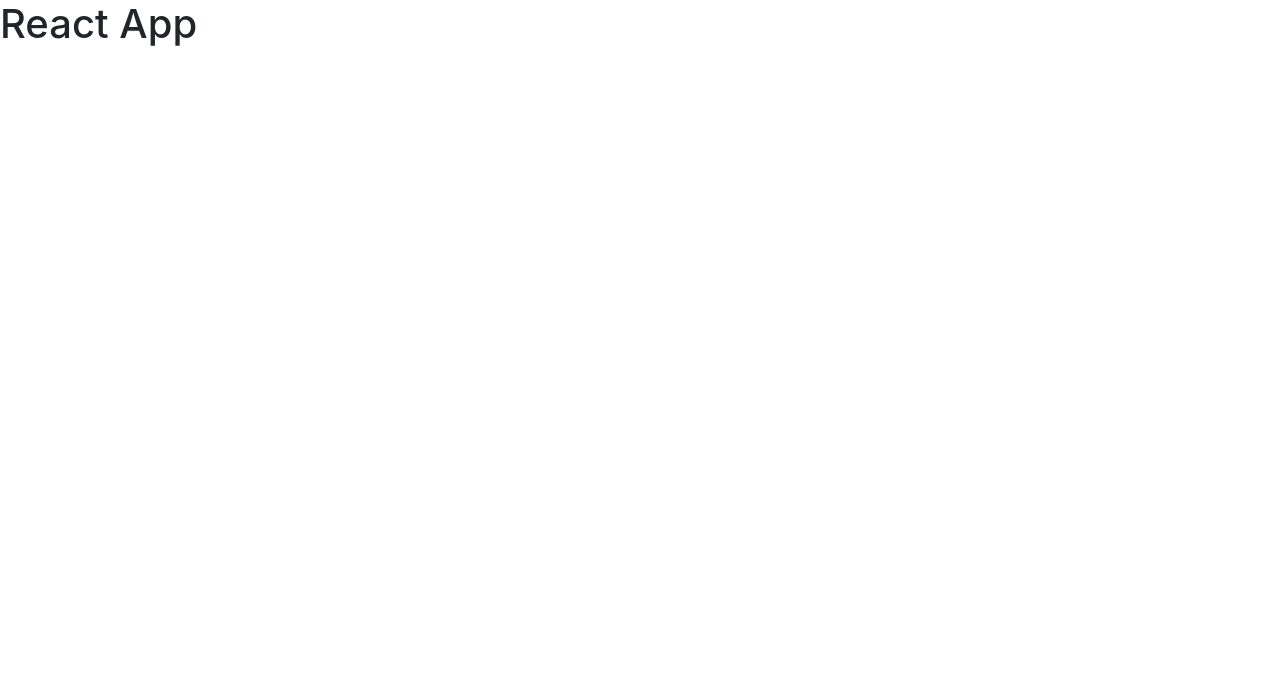
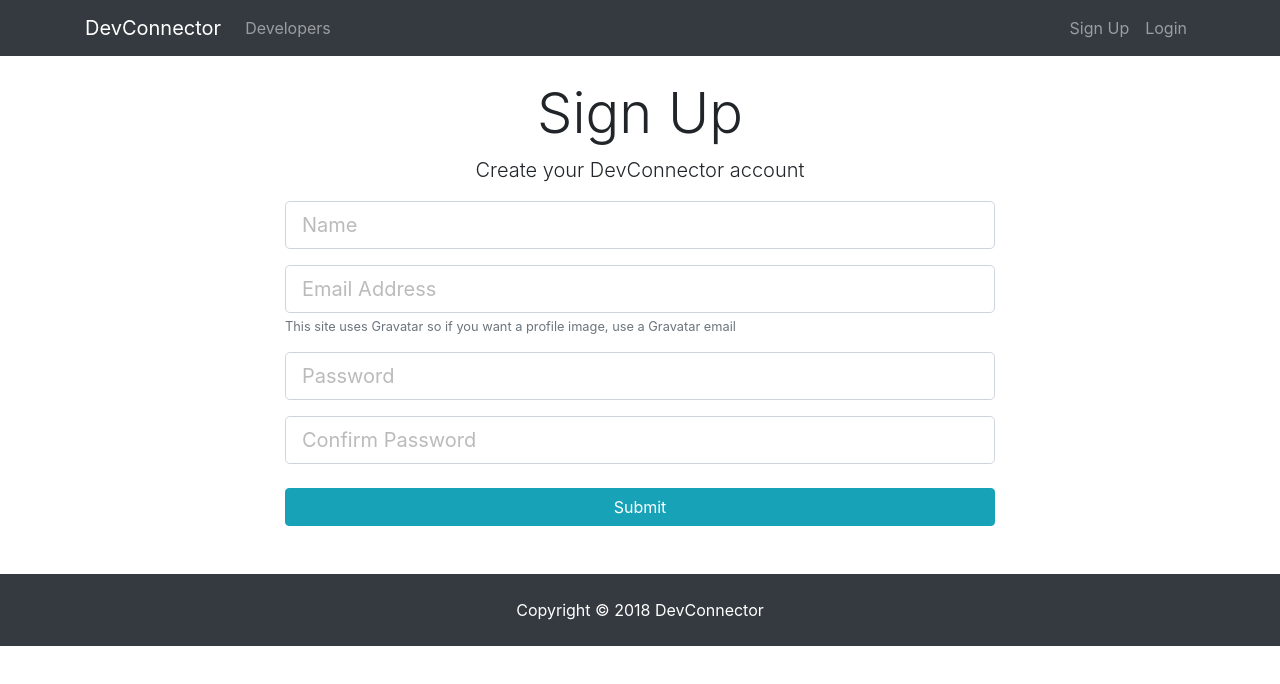
Before and after one commit to edwinbbu/devConnector, a React (Create React App) app in the folder client/: page /register in a window 1280 px wide. Shown: the top 684 px of the page. Built offline with nearby package versions, Linux system fonts and the light colour scheme.

Commit message:
started registeration in front-end

```diff
--- a/client/package.json
+++ b/client/package.json
@@ -5,6 +5,7 @@
   "dependencies": {
     "react": "^16.6.3",
     "react-dom": "^16.6.3",
+    "react-router-dom": "^4.3.1",
     "react-scripts": "2.1.1"
   },
   "scripts": {
--- a/client/src/App.js
+++ b/client/src/App.js
@@ -1,12 +1,27 @@
 import React, { Component } from "react";
+import { BrowserRouter as Router, Route } from 'react-router-dom';
+
+import Navbar from "./components/layout/Navbar";
+import Landing from "./components/layout/Landing";
+import Footer from "./components/layout/Footer";
+import Register from "./components/auth/Register";
+import Login from "./components/auth/Login";
 import "./App.css";
 
 class App extends Component {
   render() {
     return (
-      <div>
-        <h1>React App</h1>
-      </div>
+      <Router>
+        <div>
+          <Navbar />
+          <Route exact path="/" component={Landing} />
+          <div className="container">
+            <Route exact path="/register" component={Register} />
+            <Route exact path="/login" component={Login} />
+          </div>
+          <Footer />
+        </div>
+      </Router>
     );
   }
 }
--- /dev/null
+++ b/client/src/components/auth/Login.js
@@ -0,0 +1,13 @@
+import React, { Component } from 'react'
+
+class Login extends Component {
+    render() {
+        return (
+            <div>
+                <h1>Login</h1>
+            </div>
+        )
+    }
+}
+
+export default Login;
--- /dev/null
+++ b/client/src/components/auth/Register.js
@@ -0,0 +1,96 @@
+import React, { Component } from "react";
+
+class Register extends Component {
+  constructor() {
+    super();
+    this.state = {
+      name: "",
+      email: "",
+      password: "",
+      password2: "",
+      errors: {}
+    };
+    this.onChange = this.onChange.bind(this);
+    this.onSubmit = this.onSubmit.bind(this);
+  }
+  onChange(e) {
+    this.setState({ [e.target.name]: e.target.value });
+  }
+
+  onSubmit(e) {
+    e.preventDefault();
+    const newUser = {
+      name: this.state.name,
+      email: this.state.email,
+      password: this.state.password,
+      password2: this.state.password2
+    };
+    console.log("new User:", newUser);
+  }
+
+  render() {
+    return (
+      <div className="register">
+        <div className="container">
+          <div className="row">
+            <div className="col-md-8 m-auto">
+              <h1 className="display-4 text-center">Sign Up</h1>
+              <p className="lead text-center">
+                Create your DevConnector account
+              </p>
+              <form onSubmit={this.onSubmit}>
+                <div className="form-group">
+                  <input
+                    type="text"
+                    className="form-control form-control-lg"
+                    placeholder="Name"
+                    name="name"
+                    value={this.state.name}
+                    onChange={this.onChange}
+                  />
+                </div>
+                <div className="form-group">
+                  <input
+                    type="email"
+                    className="form-control form-control-lg"
+                    placeholder="Email Address"
+                    name="email"
+                    value={this.state.email}
+                    onChange={this.onChange}
+                  />
+                  <small className="form-text text-muted">
+                    This site uses Gravatar so if you want a profile image, use
+                    a Gravatar email
+                  </small>
+                </div>
+                <div className="form-group">
+                  <input
+                    type="password"
+                    className="form-control form-control-lg"
+                    placeholder="Password"
+                    name="password"
+                    value={this.state.value}
+                    onChange={this.onChange}
+                  />
+                </div>
+                <div className="form-group">
+                  <input
+                    type="password"
+                    className="form-control form-control-lg"
+                    placeholder="Confirm Password"
+                    name="password2"
+                    value={this.state.value}
+                    onChange={this.onChange}
+                  />
+                </div>
+                <input type="submit" className="btn btn-info btn-block mt-4" />
+              </form>
+            </div>
+          </div>
+        </div>
+      </div>
+    );
+  }
+}
+
+export default Register;
--- /dev/null
+++ b/client/src/components/layout/Footer.js
@@ -0,0 +1,9 @@
+import React from 'react'
+
+export default function Footer() {
+    return (
+        <footer className="bg-dark text-white mt-5 p-4 text-center">
+            Copyright &copy; {new Date().getFullYear()} DevConnector
+        </footer>
+    )
+}
--- /dev/null
+++ b/client/src/components/layout/Landing.js
@@ -0,0 +1,27 @@
+import React, { Component } from 'react';
+import { Link } from 'react-router-dom';
+
+class Landing extends Component {
+    render() {
+        return (
+            <div className="landing">
+                <div className="dark-overlay landing-inner text-light">
+                    <div className="container">
+                        <div className="row">
+                            <div className="col-md-12 text-center">
+                                <h1 className="display-3 mb-4">Developer Connector
+            </h1>
+                                <p className="lead"> Create a developer profile/portfolio, share posts and get help from other developers</p>
+                                <hr />
+                                <Link to="/register" className="btn btn-lg btn-info mr-2">Sign Up</Link>
+                                <Link to="/login" className="btn btn-lg btn-light">Login</Link>
+                            </div>
+                        </div>
+                    </div>
+                </div>
+            </div>
+        )
+    }
+}
+
+export default Landing;
--- /dev/null
+++ b/client/src/components/layout/Navbar.js
@@ -0,0 +1,37 @@
+import React, { Component } from 'react'
+import { Link } from 'react-router-dom';
+
+class Navbar extends Component {
+    render() {
+        return (
+            <nav className="navbar navbar-expand-sm navbar-dark bg-dark mb-4">
+                <div className="container">
+                    <Link className="navbar-brand" to="/">DevConnector</Link>
+                    <button className="navbar-toggler" type="button" data-toggle="collapse" data-target="#mobile-nav">
+                        <span className="navbar-toggler-icon"></span>
+                    </button>
+
+                    <div className="collapse navbar-collapse" id="mobile-nav">
+                        <ul className="navbar-nav mr-auto">
+                            <li className="nav-item">
+                                <a className="nav-link" href="profiles.html"> Developers
+            </a>
+                            </li>
+                        </ul>
+
+                        <ul className="navbar-nav ml-auto">
+                            <li className="nav-item">
+                                <Link className="nav-link" to="/register">Sign Up</Link>
+                            </li>
+                            <li className="nav-item">
+                                <Link className="nav-link" to="/login">Login</Link>
+                            </li>
+                        </ul>
+                    </div>
+                </div>
+            </nav>
+        )
+    }
+}
+
+export default Navbar;
```
Also changed, not shown: 2 other files (tests, documents, lock files or other folders).
